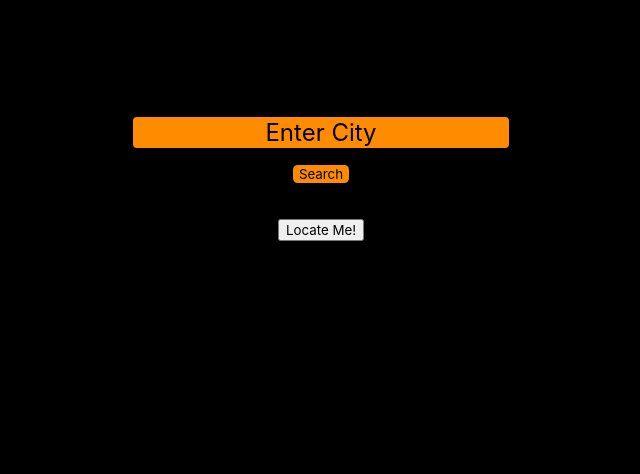
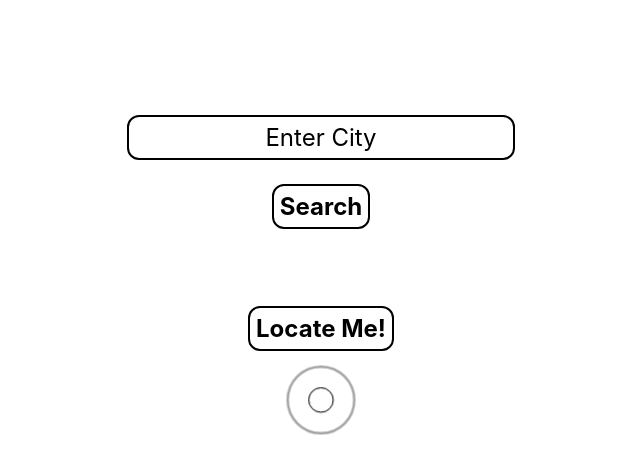
Before and after one commit to MohamedBechirMejri/wthr, a website built with webpack: page src/template.html in a window 1280 px wide. Shown: the whole page, without its empty margins (319-959 px from the left). Built offline with nearby package versions, Linux system fonts and the light colour scheme; no server answers.

Commit message:
more styling

```diff
--- a/src/main.scss
+++ b/src/main.scss
@@ -8,7 +8,7 @@
   // text-align: center;
 }
 body {
-    background-color: black;
+  //  background-color: black;
 }
 /*
 #wrapper {
@@ -213,13 +213,14 @@ body {
         font-size: x-large;
         text-align: center;
         outline: none;
-        border-radius: 0.25em;
+        border-radius: 0.5em;
         border-style: solid;
         border-color: black;
-        background-color: darkorange;
         color: black;
+        padding: 0.25em;
         &::placeholder {
           color: black;
+        }
       }
     }
     button {
@@ -227,8 +228,15 @@ body {
       border-style: solid;
       border-color: black;
       border-radius: 0.5em;
-          background-color: darkorange;
+      background-color: white;
+      font-size: x-large;
+      font-weight: bold;
+      padding: 0.25em;
+    }
+    span {
+      color: white;
+      font-size: x-large;
+      font-weight: bold;
     }
   }
 }
-}
```
Lines whose indentation alone changed are shown as unchanged.
